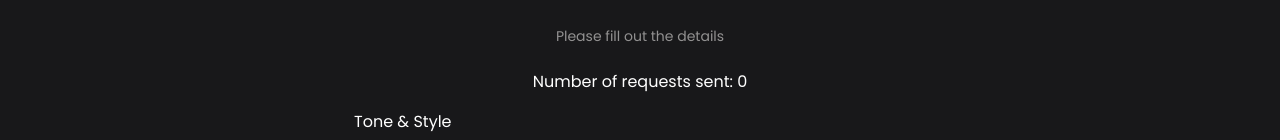
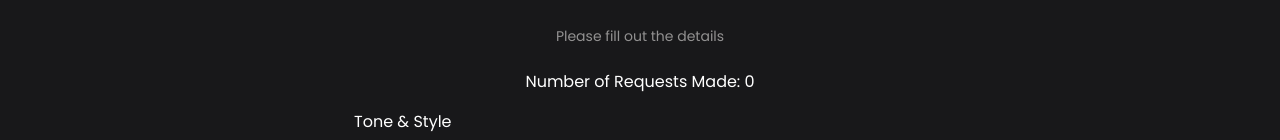
Before and after one commit to zxxt2002/test-22, a SvelteKit app: page /contentCreator in a window 1280 px wide. Shown: the part 195-335 px from the top of the page. Built offline with nearby package versions, Linux system fonts and the light colour scheme; no server answers; the database is empty.

Commit message:
Update +page.svelte

```diff
--- a/src/routes/contentCreator/+page.svelte
+++ b/src/routes/contentCreator/+page.svelte
@@ -249,7 +249,10 @@ onMount(async () => {
 <div class="max-w-md w-full m-auto flex flex-col items-center p-12">
     <h1 class="text-3xl font-semibold">Write Me an Article</h1>
     <h2 class="text-sm text-dull my-6">Please fill out the details</h2>
-    <p>Number of requests sent: {requestCount}</p>
+    <!-- <p>Number of requests sent: {requestCount}</p> -->
+    <div class="request-count-display">
+        <p>Number of Requests Made: {requestCount}</p>
+    </div>
     <form on:submit|preventDefault={handleSubmit} class="w-full p-4">
         <FieldWrapper
         label="Tone & Style"
```
